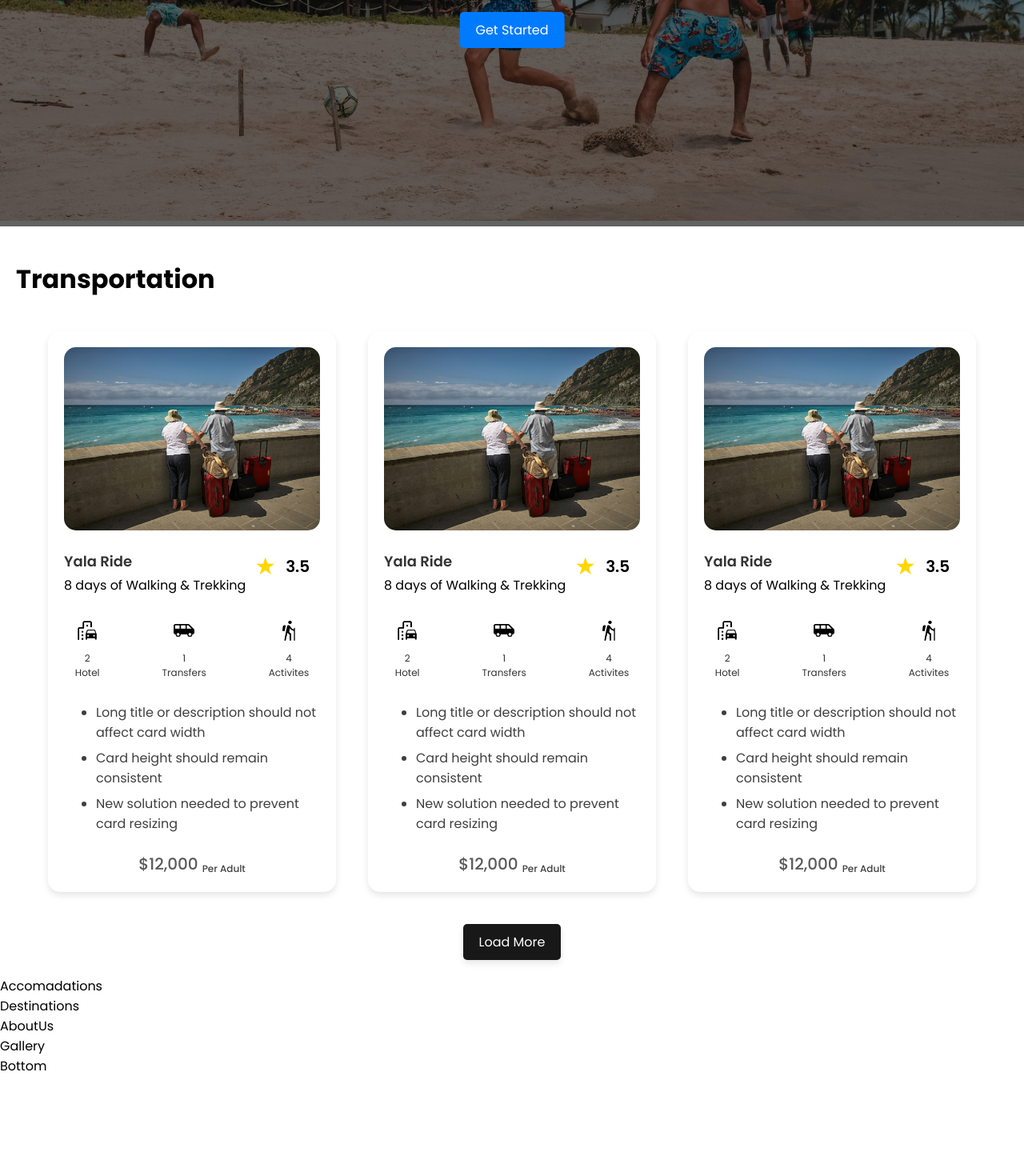
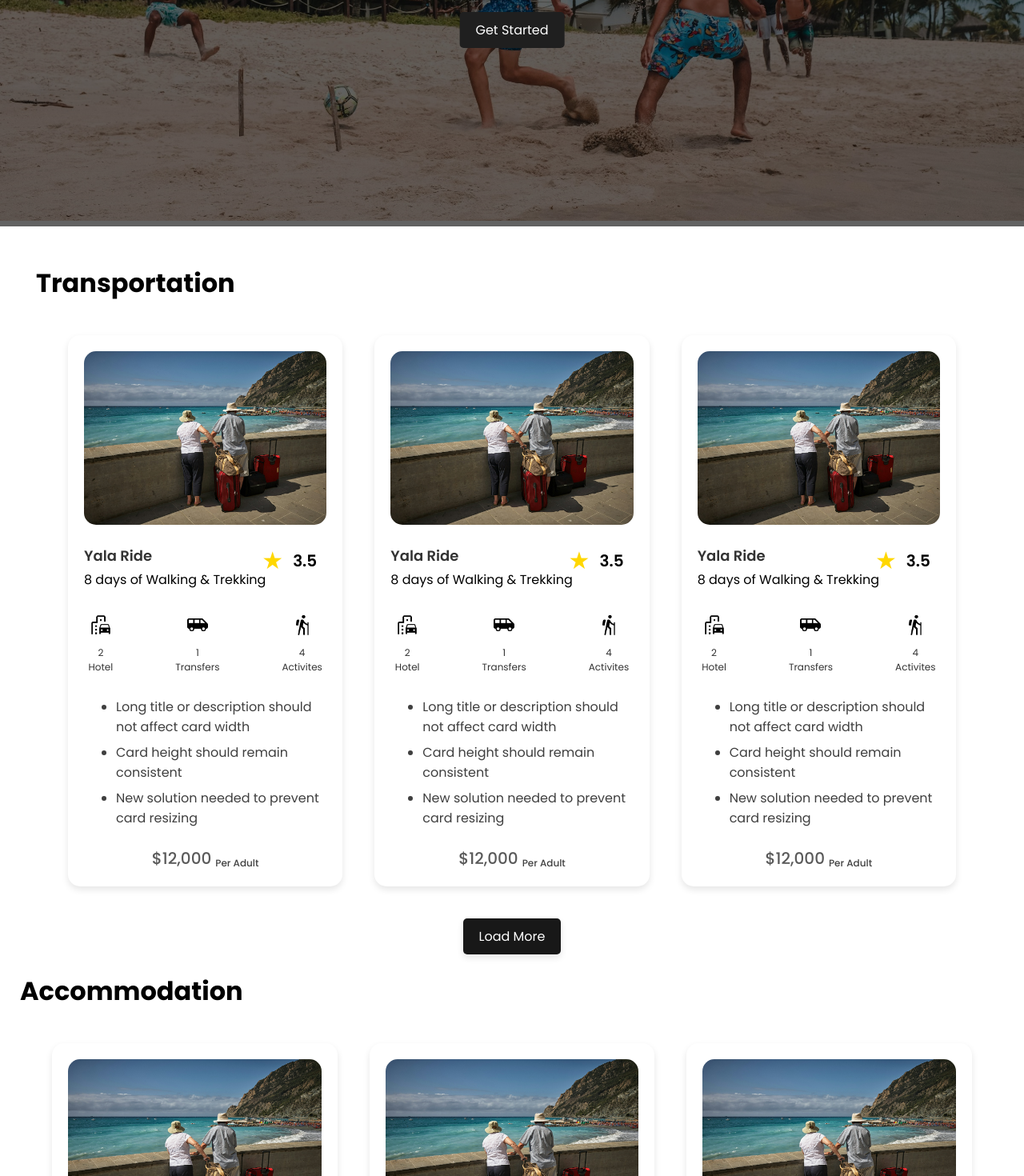
Before and after one commit to cheroshena/travelling, a React (Create React App) app: page / in a window 1280 px wide. Shown: the part 480-1950 px from the top of the page at 80% size. Before the commit the page ends 1825 px from the top, so only its background shows below. Built offline with nearby package versions, Linux system fonts and the light colour scheme.

Commit message:
accommadation done

```diff
--- a/src/Pages/Home.js
+++ b/src/Pages/Home.js
@@ -18,8 +18,19 @@ function Home() {
   //   setVisibleCards(prevCount => Math.min(prevCount + 3, totalCards)); // Increase the number of visible cards by 3, but not more than totalCards
   // };
 
+  // Transportation page
   const handleViewAllClickTrans = () => {
     window.location.href = "/transportation";
+  };
+
+  // Accomadation page
+  const handleViewAllClickAcco = () => {
+    window.location.href = "/accomadation";
+  };
+
+  // destination page
+  const handleViewAllClickDest = () => {
+    window.location.href = "/destination";
   };
 
   return (
@@ -36,6 +47,8 @@ function Home() {
           <button>Get Started</button>
         </div>
       </div>
+
+      <div className='home-body'>
         <div className='transportation-wrapper'>
           <div className='title-trans'>
             <h1>Transportation</h1>
@@ -51,8 +64,43 @@ function Home() {
             </div>
           </div>
         </div>
-      <Accomadations />
-      <Destinations />
+        <div className='accommodation-wrapper'>
+          <div className='title-trans'>
+            <h1>
+              Accommodation
+            </h1>
+          </div>
+          <div className='card-items-trans'>
+              {/* Only display the first 'visibleCards' number of cards */}
+              {[...Array(visibleCards)].map((_, index) => (
+                <Card key={index} />
+              ))}
+            </div>
+            <div className='Button-view-all'>
+              {/* Show the 'Load More' button if there are more than 3 cards */}
+              {visibleCards < totalCards ? <button className='view-all-trans' onClick={handleViewAllClickAcco}>Load More</button> : null}
+            </div>
+        </div>
+        <div className='destination-wrapper'>
+        <div className='title-trans'>
+            <h1>
+              Destinations
+            </h1>
+          </div>
+          <div className='card-items-trans'>
+              {/* Only display the first 'visibleCards' number of cards */}
+              {[...Array(visibleCards)].map((_, index) => (
+                <Card key={index} />
+              ))}
+            </div>
+            <div className='Button-view-all'>
+              {/* Show the 'Load More' button if there are more than 3 cards */}
+              {visibleCards < totalCards ? <button className='view-all-trans' onClick={handleViewAllClickDest}>Load More</button> : null}
+            </div>
+
+        </div>
+      </div>
+
       <AboutUs />
       <Gallery />
     </div>
--- a/src/Styles/Style.css
+++ b/src/Styles/Style.css
@@ -128,7 +128,7 @@ font-family: Poppins;
 
 .home-content button {
   padding: 10px 20px;
-  background-color: #007bff;
+  background-color: #1f1f1f;
   color: #fff;
   font-size: 1rem;
   border: none;
@@ -138,7 +138,11 @@ font-family: Poppins;
 }
 
 .home-content button:hover {
-  background-color: #0056b3;
+  background-color: #3d3d3d;
+}
+
+.home-body{
+  margin: 25px;
 }
 
 /* Transportation Area (Home) */
```
Lines whose indentation alone changed are shown as unchanged.
